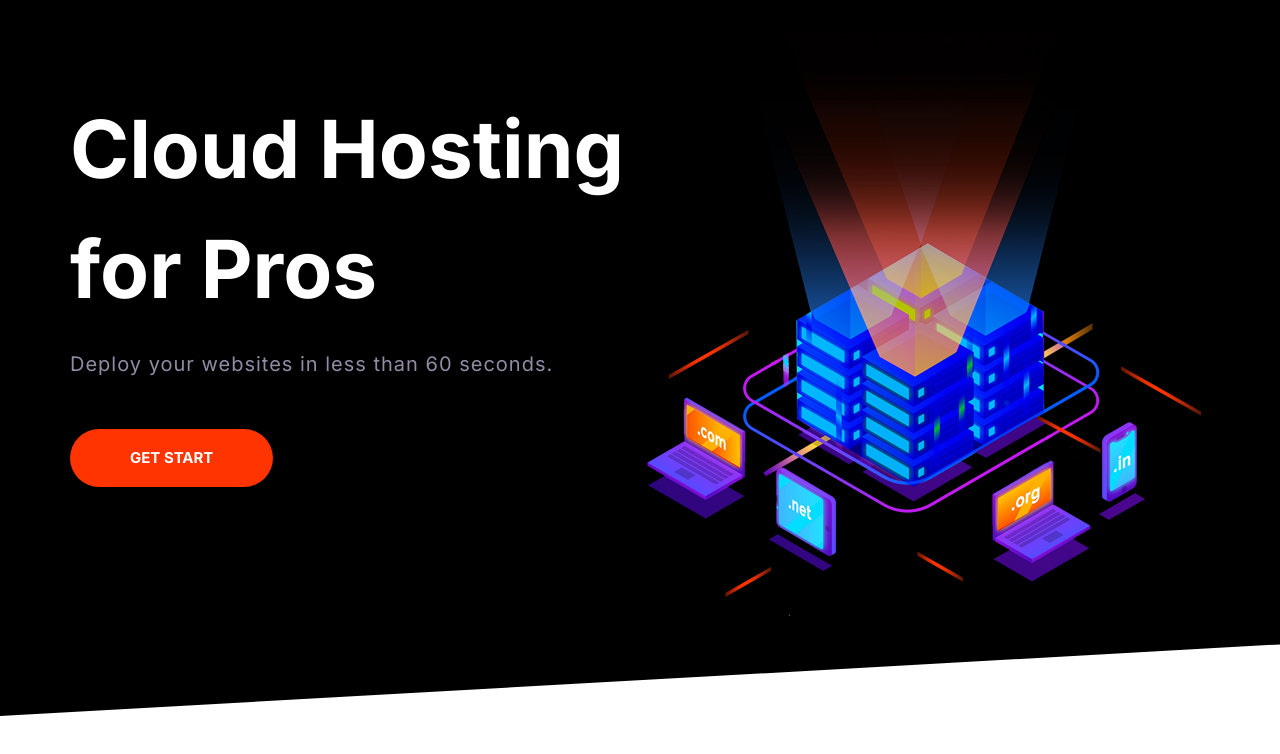
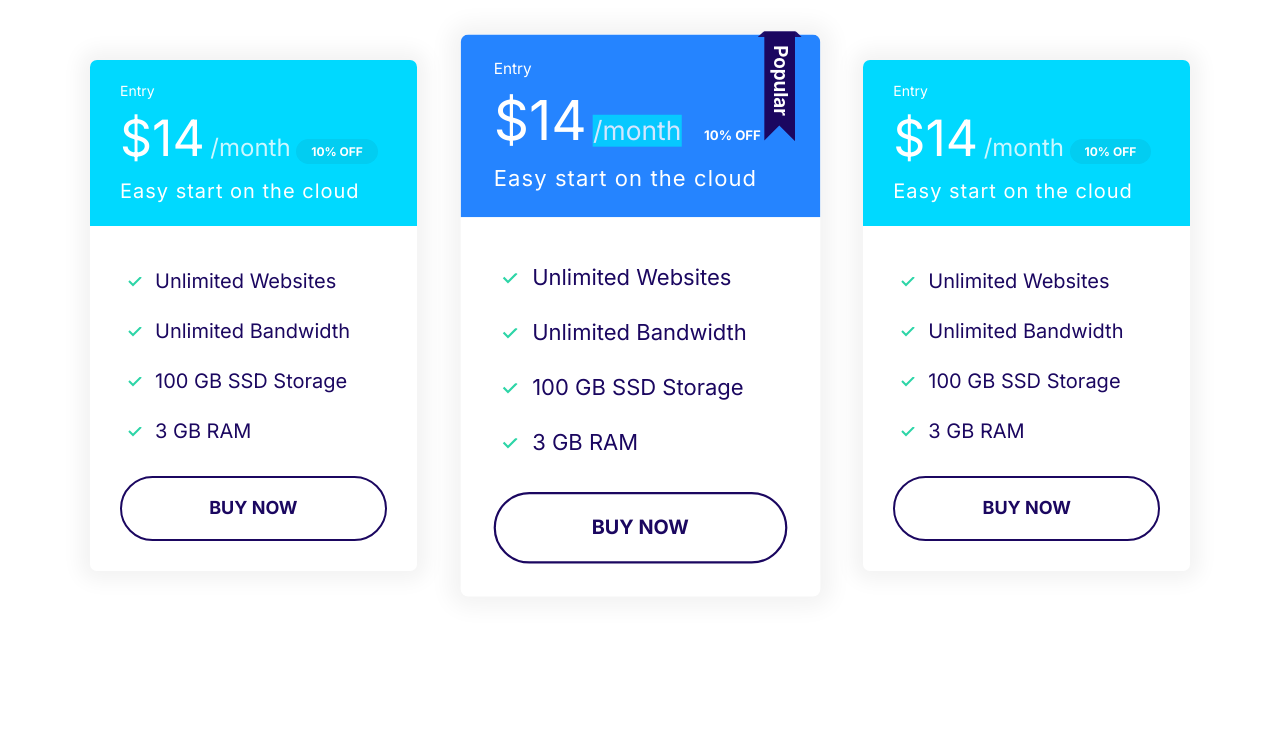
Before and after one commit to cola639/html5-css3, a website: page index.html in a window 1280 px wide. Drawn offline with Linux system fonts and the light colour scheme.

Commit message:
block-plans

```diff
--- a/css/style.css
+++ b/css/style.css
@@ -191,10 +191,19 @@ a {
   cursor: pointer;
   font-size: 1.8rem;
   font-weight: 600;
+  margin: 1rem 0;
   outline: none;
-  padding: 2rem 6rem;
+  padding: 2rem 4vw;
+  text-align: center;
   text-transform: uppercase;
   white-space: nowrap;
+}
+
+.btn .icon {
+  width: 2rem;
+  height: 2rem;
+  margin-right: 1rem;
+  vertical-align: middle;
 }
 
 .btn--primary {
@@ -323,7 +332,9 @@ a {
 
 .plan__name {
   color: #fff;
+  margin: 0;
   font-weight: 500;
+  font-size: 2.4rem;
 }
 
 .plan__price {
@@ -333,11 +344,14 @@ a {
 .plan__biling-cycle {
   font-weight: 300;
   opacity: 0.8;
-  font-size: 2rem;
+  font-size: 2.4rem;
   background-color: var(--color-secondary);
 }
 
 .plan__description {
+  font-size: 2rem;
+  font-weight: 300;
+  letter-spacing: 1px;
   display: block;
 }
 
@@ -368,7 +382,7 @@ a {
 }
 
 .plan:hover {
-  transform: scale(1.1);
+  transform: scale(1.05);
 }
 
 .plan--popular:hover {
@@ -672,8 +686,44 @@ a {
     padding-top: 0;
   }
 
-  .hero__content {
+  .hero_content {
     text-align: left;
     align-self: center;
   }
 }
+
+/* Domain Block */
+.block-domain .input-group {
+  box-shadow: 0 0 30px 20px #e6ebee;
+  border: 0;
+  max-width: 670px;
+  margin: 4rem auto;
+}
+
+.block-domain__prices {
+  color: var(--color-headings);
+  display: grid;
+  font-size: 2rem;
+  font-weight: 600;
+  grid-template-columns: repeat(2, 1fr);
+  grid-template-rows: repeat(2, 6rem);
+  justify-items: center;
+  margin: 0 auto;
+  max-width: 700px;
+}
+
+@media screen and (min-width: 768px) {
+  .block-domain__prices {
+    grid-template-columns: repeat(auto-fit, minmax(10rem, 1fr));
+  }
+}
+
+/* grid block */
+.block-plans .grid {
+  gap: 6rem;
+}
+
+.block-plans .card {
+  max-width: 500px;
+  margin: 0 auto;
+}
--- a/index.html
+++ b/index.html
@@ -14,16 +14,70 @@
     <link rel="stylesheet" href="css/style.css" />
   </head>
   <body>
-    <section class="block block--dark block--skewed-left hero">
-      <div class="container grid grid--1x2">
-        <header class="block__header hero__content">
-          <h1 class="block__heading">Cloud Hosting for Pros</h1>
-          <p class="hero__tagline">
-            Deploy your websites in less than 60 seconds.
-          </p>
-          <button class="btn btn--accent btn--stretched">get start</button>
-        </header>
-        <img class="hero__image" src="/images/banner.png" alt="" />
+    <section class="container block block-plans">
+      <div class="grid grid--1x3">
+        <div class="plan">
+          <div class="card card--secondary">
+            <header class="card__header">
+              <h3 class="plan__name">Entry</h3>
+              <span class="plan__price">$14</span>
+              <span class="plan__biling-cycle">/month</span>
+              <span class="badge badge--secondary badge--small">10% OFF</span>
+              <span class="plan__description">Easy start on the cloud</span>
+            </header>
+            <div class="card__body">
+              <ul class="list list--tick">
+                <li class="list__item">Unlimited Websites</li>
+                <li class="list__item">Unlimited Bandwidth</li>
+                <li class="list__item">100 GB SSD Storage</li>
+                <li class="list__item">3 GB RAM</li>
+              </ul>
+              <button class="btn btn--outline btn--block">Buy Now</button>
+            </div>
+          </div>
+        </div>
+        <div class="plan plan--popular">
+          <div class="card card--primary">
+            <header class="card__header">
+              <h3 class="plan__name">Entry</h3>
+              <span class="plan__price">$14</span>
+              <span class="plan__biling-cycle">/month</span>
+              <span class="badge badge--primcard--primary badge--small"
+                >10% OFF</span
+              >
+              <span class="plan__description">Easy start on the cloud</span>
+            </header>
+            <div class="card__body">
+              <ul class="list list--tick">
+                <li class="list__item">Unlimited Websites</li>
+                <li class="list__item">Unlimited Bandwidth</li>
+                <li class="list__item">100 GB SSD Storage</li>
+                <li class="list__item">3 GB RAM</li>
+              </ul>
+              <button class="btn btn--outline btn--block">Buy Now</button>
+            </div>
+          </div>
+        </div>
+        <div class="plan">
+          <div class="card card--secondary">
+            <header class="card__header">
+              <h3 class="plan__name">Entry</h3>
+              <span class="plan__price">$14</span>
+              <span class="plan__biling-cycle">/month</span>
+              <span class="badge badge--secondary badge--small">10% OFF</span>
+              <span class="plan__description">Easy start on the cloud</span>
+            </header>
+            <div class="card__body">
+              <ul class="list list--tick">
+                <li class="list__item">Unlimited Websites</li>
+                <li class="list__item">Unlimited Bandwidth</li>
+                <li class="list__item">100 GB SSD Storage</li>
+                <li class="list__item">3 GB RAM</li>
+              </ul>
+              <button class="btn btn--outline btn--block">Buy Now</button>
+            </div>
+          </div>
+        </div>
       </div>
     </section>
   </body>
```
Also changed, not shown: components/block-domain.html (added, +27 -0 lines), components/hero.html (added, +20 -0 lines), components/input-group.html (+1 -1 lines), images/banner.webp (added), images/banner@2x.png (added), images/banner@2x.webp (added).
